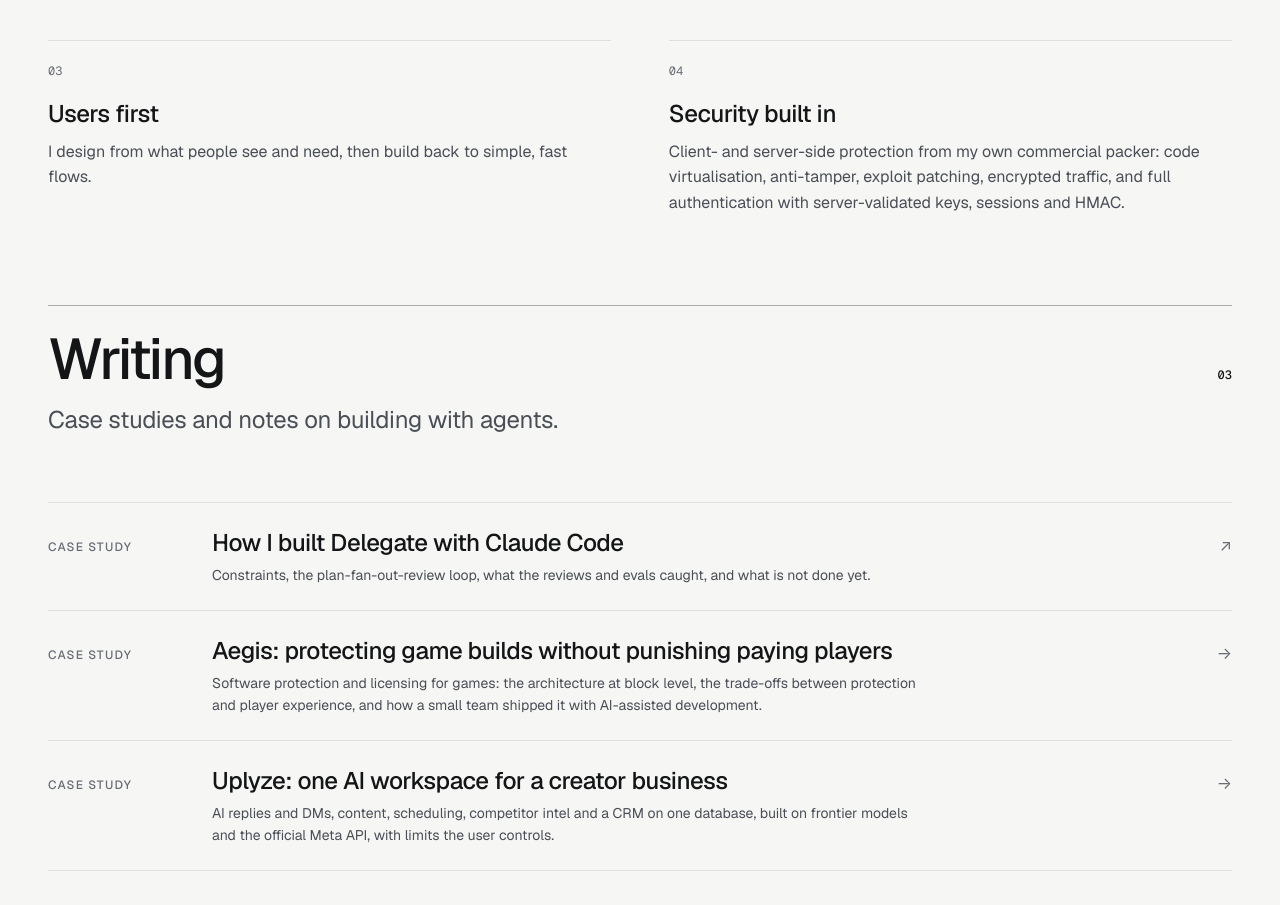
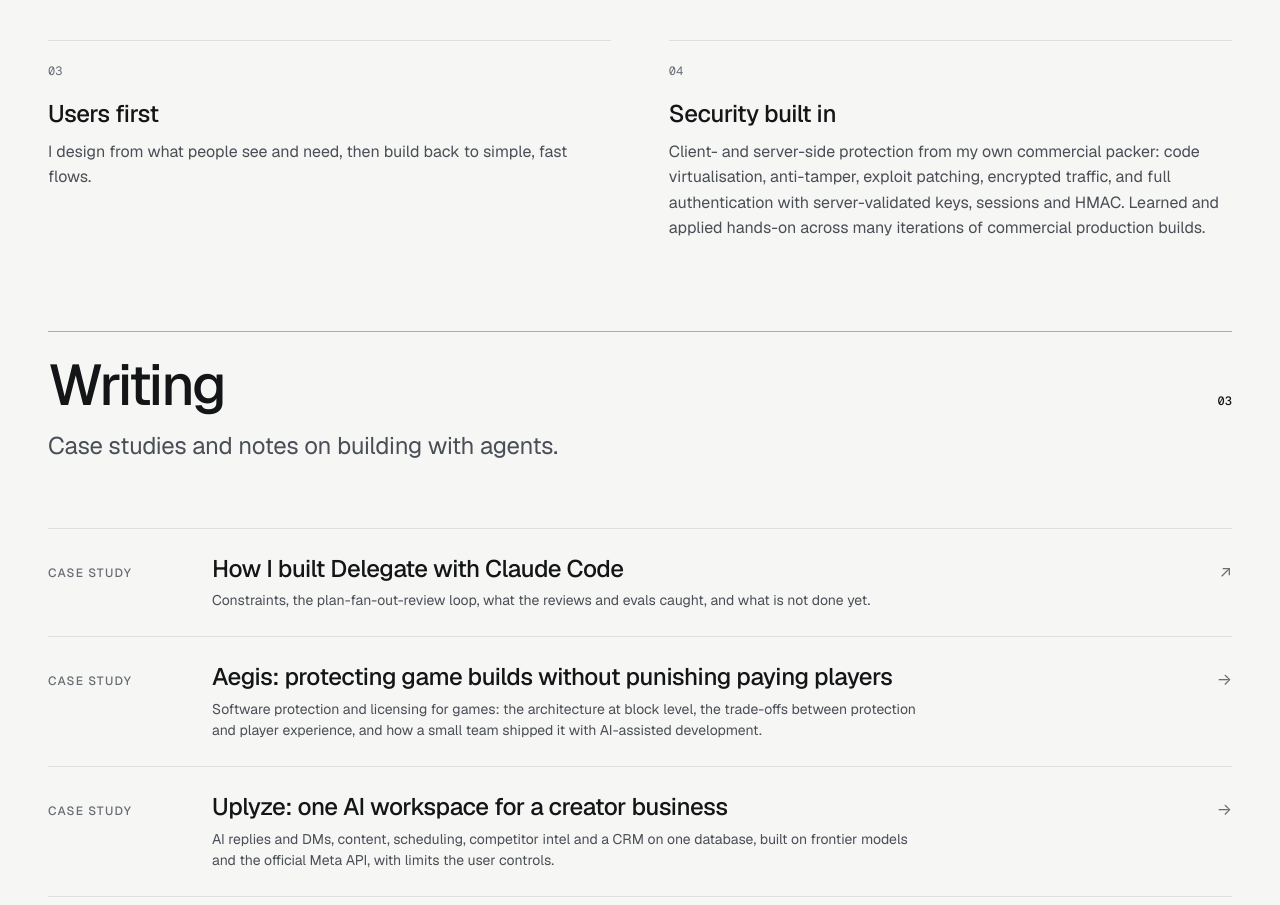
Before and after one commit to LiamSDD/LiamSDD.github.io, a plain HTML site: page index.html in a window 1280 px wide. Shown: the part 5040-5945 px from the top of the page. Drawn offline with nearby package versions, Linux system fonts and the light colour scheme.

Commit message:
Security principle: learned and applied on commercial production builds
Co-Authored-By: Claude Opus 5.5 <noreply@anthropic.com>

```diff
--- a/data/i18n/en.json
+++ b/data/i18n/en.json
@@ -57,7 +57,7 @@
     },
     {
       "title": "Security built in",
-      "body": "Client- and server-side protection from my own commercial packer: code virtualisation, anti-tamper, exploit patching, encrypted traffic, and full authentication with server-validated keys, sessions and HMAC."
+      "body": "Client- and server-side protection from my own commercial packer: code virtualisation, anti-tamper, exploit patching, encrypted traffic, and full authentication with server-validated keys, sessions and HMAC. Learned and applied hands-on across many iterations of commercial production builds."
     }
   ],
   "card": {
--- a/data/i18n/fr.json
+++ b/data/i18n/fr.json
@@ -57,7 +57,7 @@
     },
     {
       "title": "La sécurité intégrée",
-      "body": "Protection côté client et serveur issue de mon propre packer commercial : virtualisation du code, anti-falsification, correction de failles, trafic chiffré et authentification complète avec clés validées côté serveur, sessions et HMAC."
+      "body": "Protection côté client et serveur issue de mon propre packer commercial : virtualisation du code, anti-falsification, correction de failles, trafic chiffré et authentification complète avec clés validées côté serveur, sessions et HMAC. Acquis et appliqué en conditions réelles, sur de nombreuses itérations de builds commerciaux en production."
     }
   ],
   "card": {
--- a/index.html
+++ b/index.html
@@ -89,7 +89,7 @@
         <li data-reveal><span class="p-num">01</span><h3 data-i18n="approach.0.title">Harness-driven development</h3><p data-i18n="approach.0.body">Agents work inside a harness I wrote. Risky commands, leaked secrets and unproven claims are stopped by code, not by a prompt.</p></li>
         <li data-reveal><span class="p-num">02</span><h3 data-i18n="approach.1.title">Tests and verification</h3><p data-i18n="approach.1.body">Tests first, small reviewable PRs, independent reviews and evals. Nothing is done until it's verified.</p></li>
         <li data-reveal><span class="p-num">03</span><h3 data-i18n="approach.2.title">Users first</h3><p data-i18n="approach.2.body">I design from what people see and need, then build back to simple, fast flows.</p></li>
-        <li data-reveal><span class="p-num">04</span><h3 data-i18n="approach.3.title">Security built in</h3><p data-i18n="approach.3.body">Client- and server-side protection from my own commercial packer: code virtualisation, anti-tamper, exploit patching, encrypted traffic, and full authentication with server-validated keys, sessions and HMAC.</p></li>
+        <li data-reveal><span class="p-num">04</span><h3 data-i18n="approach.3.title">Security built in</h3><p data-i18n="approach.3.body">Client- and server-side protection from my own commercial packer: code virtualisation, anti-tamper, exploit patching, encrypted traffic, and full authentication with server-validated keys, sessions and HMAC. Learned and applied hands-on across many iterations of commercial production builds.</p></li>
       </ol>
     </div>
   </section>
```
